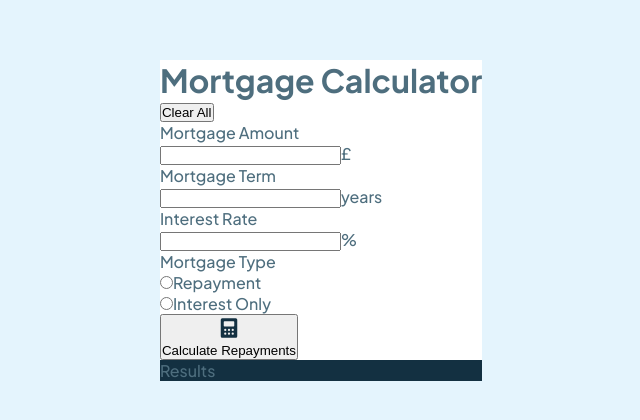
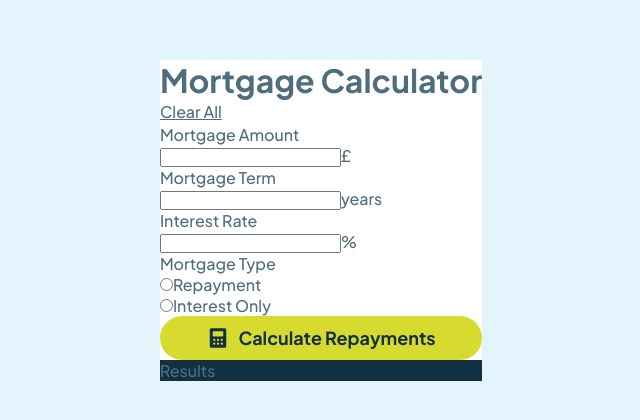
Before and after one commit to anetakasprzak/fm-mortgage-repayment-calculator, a React (Vite) app: page / in a window 1280 px wide. Shown: the part 180-600 px from the top of the page, without its empty margins (319-959 px from the left). Built offline with nearby package versions, Linux system fonts and the light colour scheme.

Commit message:
buttons styles

```diff
--- a/src/App.styled.ts
+++ b/src/App.styled.ts
@@ -12,6 +12,30 @@ export const Form = styled.form`
   background-color: #fff;
 `;
 
+export const ClearBtn = styled.button`
+  font-weight: 500;
+  line-height: 150%;
+  text-decoration-line: underline;
+`;
+
+export const CalculateBtn = styled.button`
+  display: flex;
+  align-items: center;
+  justify-content: center;
+  gap: 0.8rem;
+  background-color: #d8db2f;
+  width: 100%;
+  border-radius: 99rem;
+  padding: 1rem 0;
+`;
+
+export const CalculateBtnText = styled.p`
+  font-weight: 700;
+  color: #133041;
+  font-size: 1.8rem;
+`;
+
+/////////////////// RESULTS ///////////////////////
 export const Results = styled.div`
   width: 100%;
   background-color: #133041;
--- a/src/App.tsx
+++ b/src/App.tsx
@@ -1,5 +1,12 @@
 import "./App.styled";
-import { Wrapper, Form, Results } from "./App.styled";
+import {
+  Wrapper,
+  Form,
+  ClearBtn,
+  Results,
+  CalculateBtn,
+  CalculateBtnText,
+} from "./App.styled";
 
 function App() {
   return (
@@ -15,7 +22,7 @@ function FormComponent() {
     <Form>
       <div>
         <h1>Mortgage Calculator</h1>
-        <button>Clear All</button>
+        <ClearBtn>Clear All</ClearBtn>
       </div>
 
       <div>
@@ -54,10 +61,10 @@ function FormComponent() {
         </div>
       </div>
 
-      <button>
+      <CalculateBtn>
         <img src="/icon-calculator.svg" />
-        <p>Calculate Repayments</p>
-      </button>
+        <CalculateBtnText>Calculate Repayments</CalculateBtnText>
+      </CalculateBtn>
     </Form>
   );
 }
--- a/src/index.css
+++ b/src/index.css
@@ -27,3 +27,11 @@ a {
   color: inherit;
   text-decoration: none;
 }
+
+button {
+  border: none;
+  background-color: transparent;
+  font-family: inherit;
+  color: inherit;
+  font-size: inherit;
+}
```
